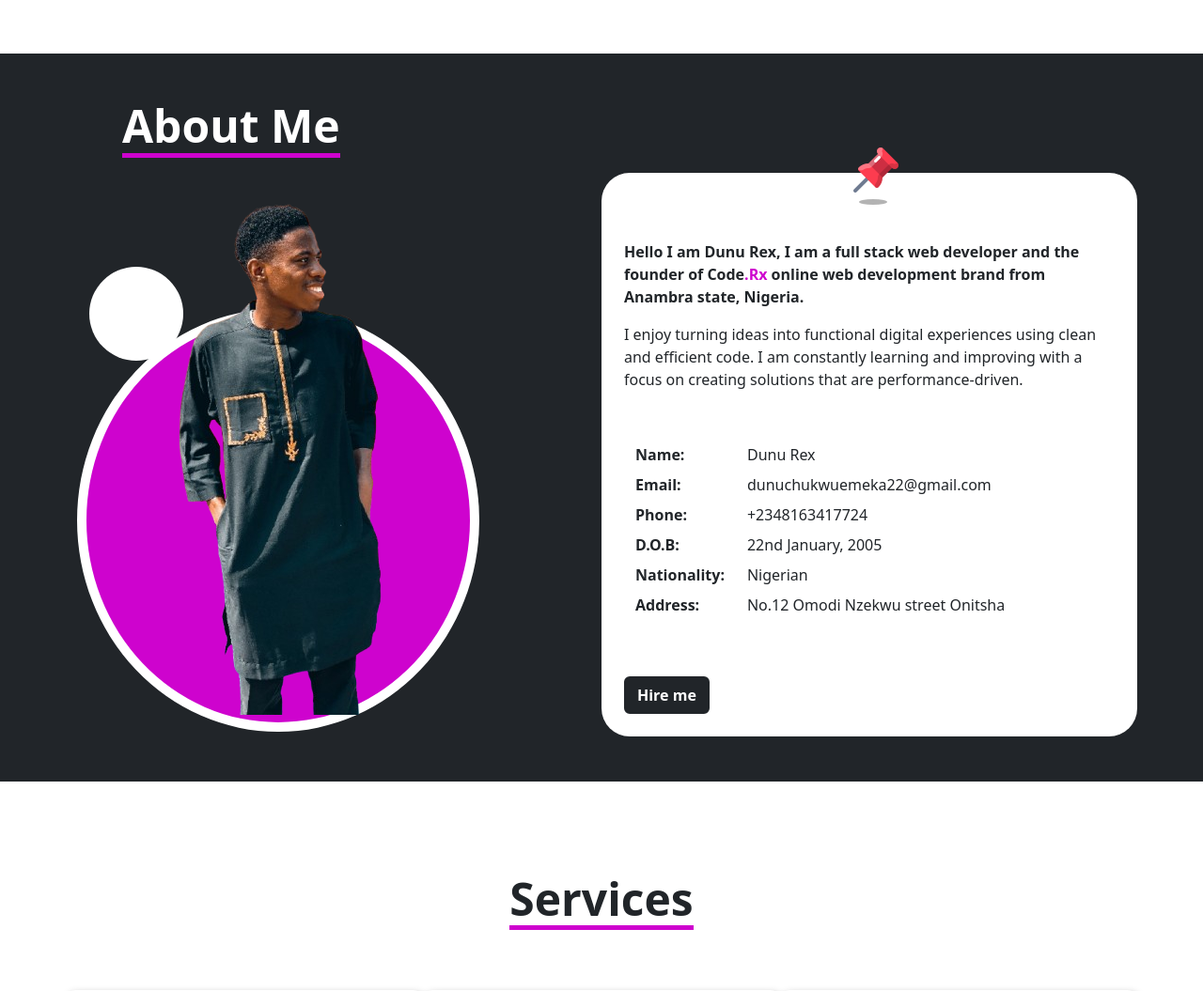
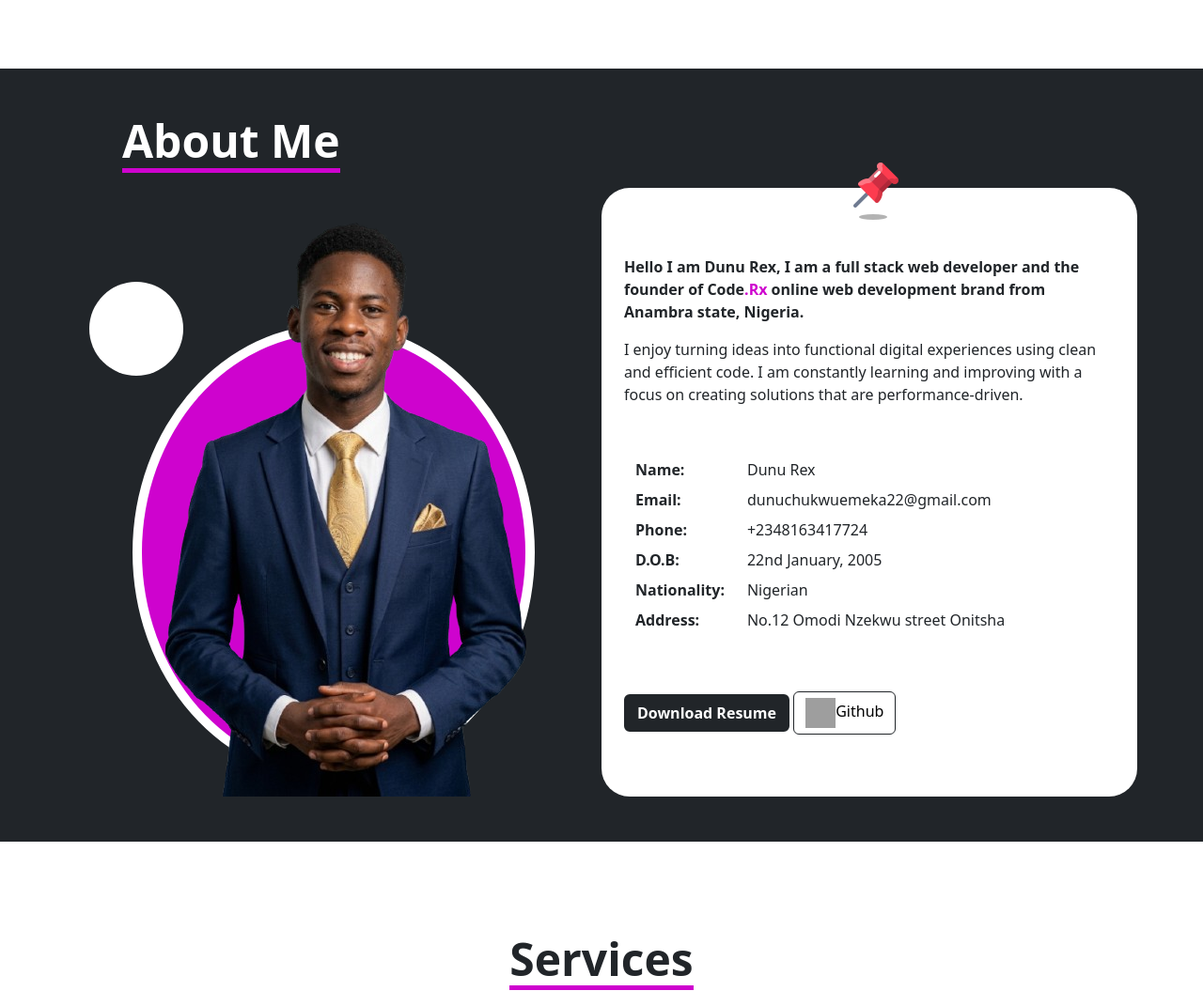
Before and after one commit to LilRex22/Django-Portfolio-website, a Django app: page / in a window 1280 px wide. Shown: the part 849-1904 px from the top of the page at 94% size. Run offline with Django 5.2, Linux system fonts and the light colour scheme; data comes from the database, SQL or seed files in the repository; grey boxes are pictures that could not be loaded.

Commit message:
added major changes to the header of the project page

```diff
--- a/my_portfolio/urls.py
+++ b/my_portfolio/urls.py
@@ -24,4 +24,5 @@ urlpatterns = [
     path('admin/', admin.site.urls),
     path('', views.home, name='home'),
     path('projects/', views.projects, name='projects'),
+    path('about/', views.about, name='about'),
 ]+static(settings.MEDIA_URL, document_root=settings.MEDIA_ROOT)
--- a/my_portfolio/views.py
+++ b/my_portfolio/views.py
@@ -11,3 +11,6 @@ def home(request):
 def projects(request):
     obj = Project.objects.all()
     return render(request, 'projects.html', {'projects': obj})
+
+def about(request):
+    return render(request, 'about.html', {})
--- a/static/css/styles.css
+++ b/static/css/styles.css
@@ -3,6 +3,12 @@
     background-position: center;
     background-size: cover;
     background-repeat:  no-repeat;
+}
+.h_bg2{
+    background-image: url('../assets/bg-dev.jpeg');
+    background-position: center;
+    background-repeat: no-repeat;
+    background-size: cover;
 }
 .p:hover{
     color: rgb(206, 3, 206);
@@ -26,3 +32,9 @@
     width: 50px;
     height: 50px;
 }
+.logo-img {
+    height: 58px;
+    width: auto;
+    max-width: 160px;
+    object-fit: contain;
+}
--- a/templates/base.html
+++ b/templates/base.html
@@ -36,15 +36,15 @@
 
                     <div class="d-flex gap-3 align-items-center">
                         <!-- social icons here -->
-                        <a href="" class="text-decoration-none">
+                        <a href="https://github.com/LilRex22" class="text-decoration-none">
                             <img width="32" height="32" src="https://img.icons8.com/windows/32/github.png" alt="github"/>
                         </a>
 
-                        <a href="" class="text-decoration-none">
+                        <a href="https://www.linkedin.com/in/chukwuemeka-rex-4b3bb63bb/" class="text-decoration-none">
                             <img width="32" height="32" src="https://img.icons8.com/color/48/linkedin.png" alt="linkedin"/>
                         </a>
 
-                        <a href="" class="text-decoration-none">
+                        <a href="https://wa.me/08163417724" class="text-decoration-none">
                             <img width="32" height="32" src="https://img.icons8.com/softteal-gradient/24/whatsapp.png" alt="whatsapp"/>
                         </a>
 
--- a/templates/home.html
+++ b/templates/home.html
@@ -20,12 +20,12 @@
                     <a class='btn btn-outline-dark mt-2 ms-2 text-white' style="background-color:  rgb(206, 3, 206); border: none;" href="{% url 'projects' %}">Projects</a>
                 </div>
             </div>
-            <div class="col-11 col-lg-5 d-flex justify-content-end position-relative h_bg mt-4 mt-lg-0" style="background-color:  rgb(206, 3, 206); border-radius: 40%;">
+            <div class="col-11 col-lg-5 d-flex justify-content-end position-relative h_bg mt-4 mt-lg-0" style="background-color:  rgb(206, 3, 206); border-radius: 40%; width: fit-content;">
                 <img class='img-fluid' src="{% static 'assets/me.png' %}" alt='profile_pic'>
 
                 <div class="container bg-white h-25 w-25 position-absolute" style="border-radius: 50%;"></div>
                 <div class="container bg-dark h-25 w-25 position-absolute" style="border-radius: 50%; left: 2px; border: 4px solid white;">
-                    <img src="{% static 'assets/bot.png' %}" alt="bot" class="mt-lg-2 ms-lg-2 mt-1 ms-1">
+                    <img src="{% static 'assets/bot.png' %}" alt="bot" class="mt-lg-4 ms-lg-3 mt-3 ms-2">
                 </div>
             </div>
         </div>
@@ -41,8 +41,8 @@
 
         <div class="row justify-content-center">
 
-            <div class="col-12 col-lg-6 position-relative" style="z-index: 0;">
-                <img src="{% static 'assets/another_me.png' %}" alt="another me" class="img-fluid" style="position: relative; z-index: 2;">
+            <div class="col-12 col-lg-6 position-relative d-flex justify-content-center" style="z-index: 0;">
+                <img src="{% static 'assets/another_me.png' %}" alt="another me" class="img-fluid ms-4" style="position: relative; z-index: 2;">
                 <div class="container h-75 w-75 position-absolute" style="background-color: rgb(206, 3, 206); border-radius: 50%; top: 145px; z-index: 1; border: 10px solid white;"></div>
                 <div class="container position-absolute bg-white" style="border-radius: 50%; top: 100px; left: 25px; height: 100px; width: 100px;"></div>
             </div>
@@ -66,7 +66,8 @@
                     <span class="fw-bold text-dark mt-2">Address:</span> <span class="ms-4 fw-medium mt-2">No.12 Omodi Nzekwu street Onitsha</span></p>
                 </div>
                 <div class="container ps-0 mt-5">
-                    <a class='btn btn-dark fw-bold border-2' href="">Hire me</a>
+                    <a class='btn btn-dark fw-bold border-2' href="">Download Resume</a>
+                    <a class="btn btn-outline-dark" style="background-color: white; color:black;" href="https://github.com/LilRex22"><img width="32" height="32" src="https://img.icons8.com/windows/32/github.png" alt="github"/>Github</a>
                 </div>
             </div>
 
@@ -209,10 +210,12 @@
 
             <!-- call to action -->
             <div class="col-12 col-lg-6 mt-3 mt-lg-0">
-                <h3 class="display-5 fw-bold text-end">I'm Available for Hire</h3>
-                <p class="text-end fs-3 fw-bold" style="color: rgb(206, 3, 206);">Let's Connect!</p>
+                <div class="container d-flex flex-column align-items-end">
+                    <h3 class="display-5 fw-bold text-end">I'm Available for Hire</h3>
+                    <p class="text-end fs-3 fw-bold" style="color: rgb(206, 3, 206); border-bottom: 4px solid rgb(68, 68, 68); width: fit-content; border-radius: 10px;">Let's Make it Happen!</p>
+                </div>
                 <img src="{% static 'assets/coding.svg' %}" alt="coding" class="img-fluid">
-                <a class='btn btn-outline-dark text-white mt-2 float-end' style="background-color:  rgb(206, 3, 206); border: none;" href="">Projects</a>
+                <a class='btn btn-outline-dark text-white mt-2 float-end' style="background-color:  rgb(206, 3, 206); border: none;" href="">Contact</a>
             </div>
         </div>
     </div>
--- a/templates/navbar.html
+++ b/templates/navbar.html
@@ -1,6 +1,10 @@
+{% load static %}
+
 <nav class="navbar navbar-expand-lg">
     <div class="container-fluid">
-        <a class="navbar-brand" href="#"><span class="fw-bold">Code</span><span class='fw-bold' style="color: rgb(206, 3, 206);">.Rx</span></a>
+        <a href="{% url 'home' %}">
+            <img src="{% static 'assets/logo.svg' %}" class="navbar-brand logo-img" alt="">
+        </a>
         <button class="navbar-toggler" type="button" data-bs-toggle="collapse" data-bs-target="#navbarSupportedContent" aria-controls="navbarSupportedContent" aria-expanded="false" aria-label="Toggle navigation">
         <span class="navbar-toggler-icon"></span>
         </button>
@@ -14,7 +18,7 @@
                     <a class="nav-link fw-bold p" href="{% url 'projects' %}" id="projects">Projects</a>
                 </li>
                 <li class="nav-item">
-                    <a class="nav-link fw-bold p" href="" id="about">About</a>
+                    <a class="nav-link fw-bold p" href="{% url 'about' %}" id="about">About</a>
                 </li>
                 <li class="nav-item">
                     <a class="nav-link fw-bold p" href="" id="contact">Contact</a>
```
Also changed, not shown: templates/about.html (added, +27 -0 lines), templates/projects.html (+85 -5 lines), static/assets/another_me.png, static/assets/bg-dev.jpeg (added), static/assets/dev.png (deleted), static/assets/logo.svg (added), static/assets/me.png, static/assets/me2.png (added), static/assets/me3.png (added).
